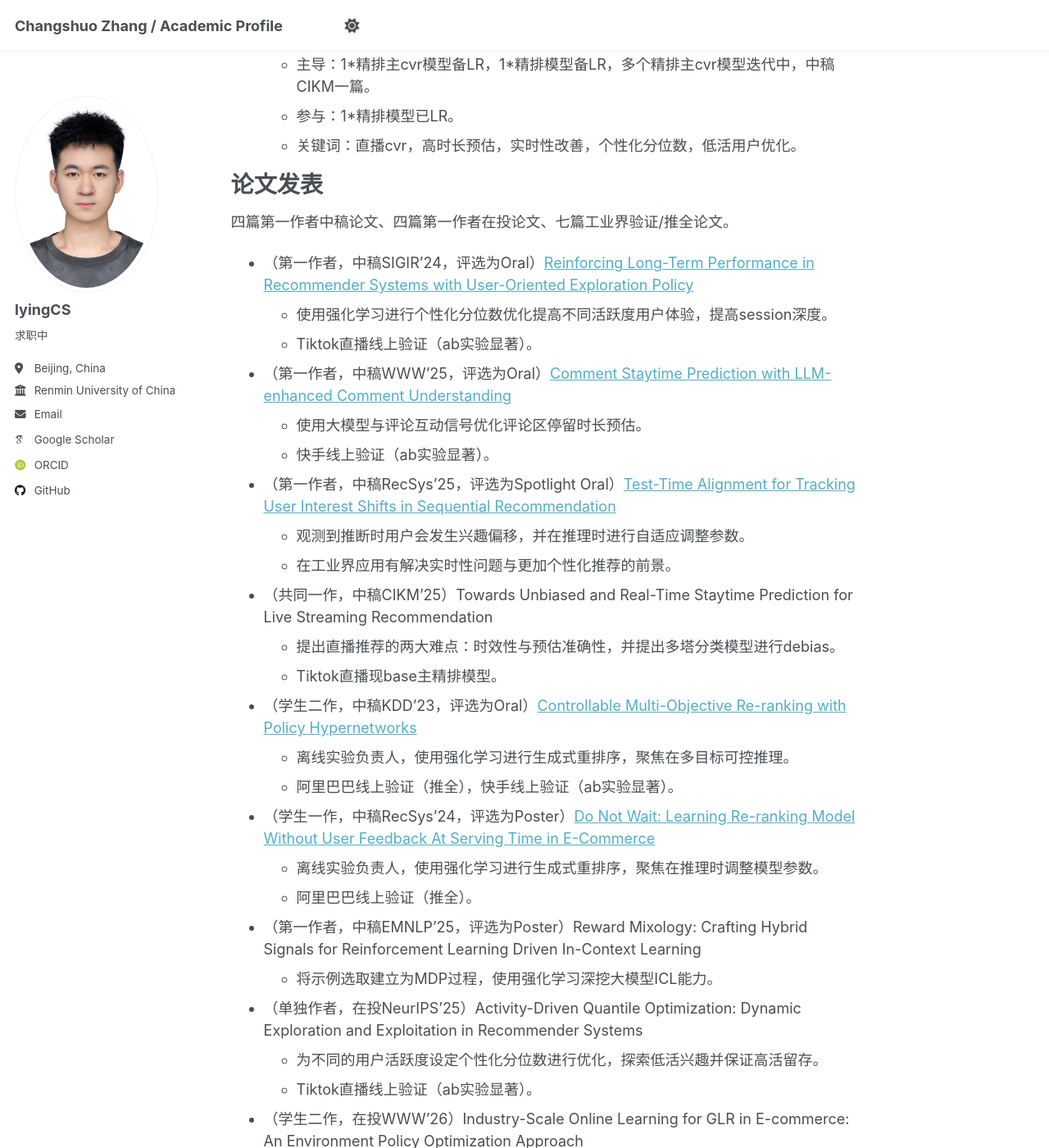
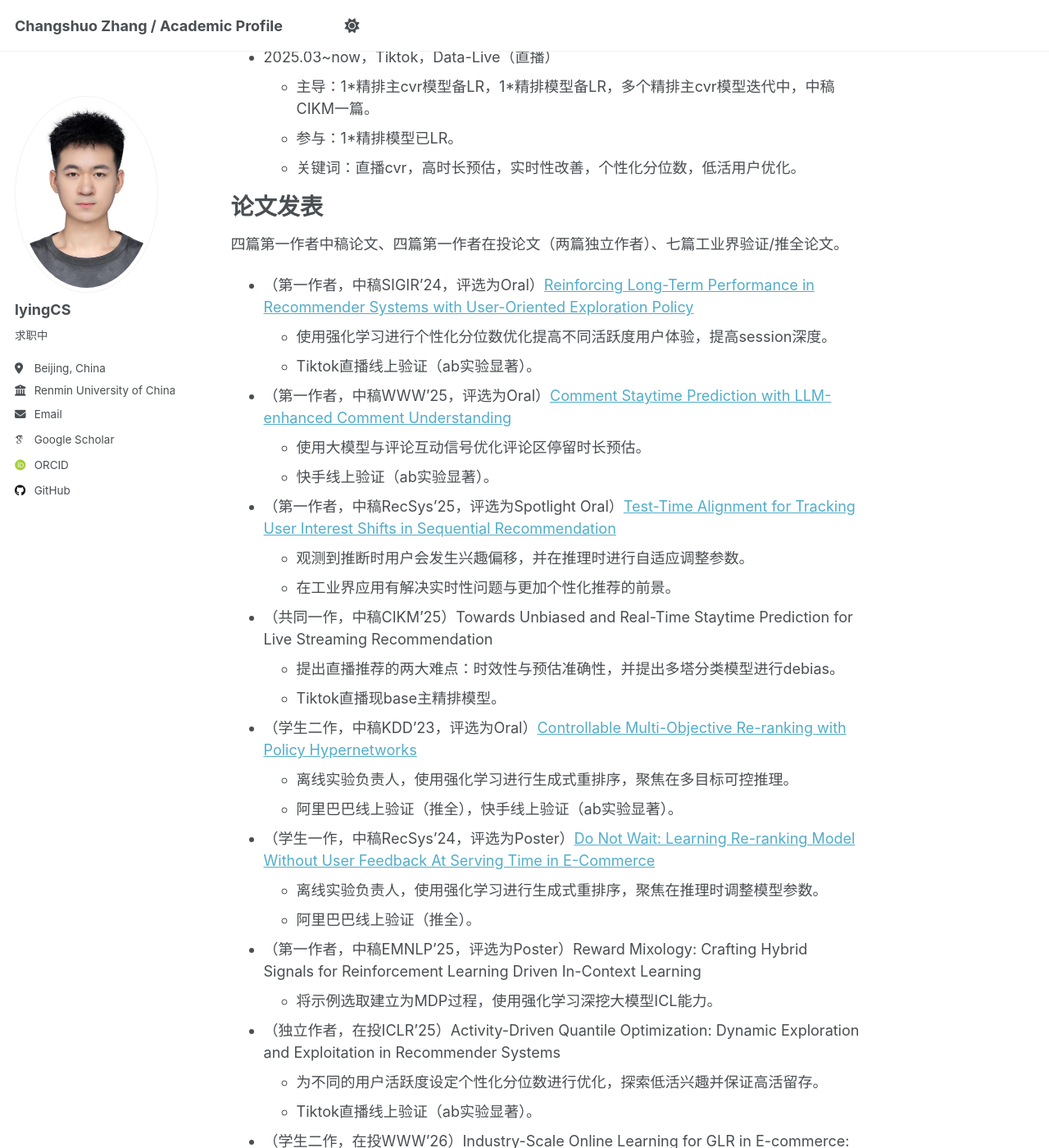
Before and after one commit to lyingCS/lyingCS.github.io, a Jekyll site: the page built from _pages/about.md, in a window 1280 px wide and 1400 px high, scrolled down 1145 px. Shown: the whole window at 82% size. Built offline with Jekyll 4.4.1, drawn with Linux system fonts in a browser that asks for light colours; some web fonts are replaced; some of the changed text lies outside the part shown.

Commit message:
Update about.md

```diff
--- a/_pages/about.md
+++ b/_pages/about.md
@@ -26,7 +26,7 @@ redirect_from:
 
 + 生成式推荐模型（强化学习for推荐系统）
   + _Better exploration and exploitation towards long-term reward!_
-  + KDD + RecSys + SIGIR + NIPS[submitting] + WWW[submitting] + n*LR
+  + KDD + RecSys + SIGIR + ICLR[submitting] + SIGIR[submitting] + WWW[submitting] + n*LR
 + 奖励模型（时长预估模型）
   + _Provide a better reward!_
   + WWW + CIKM + n*LR
@@ -48,7 +48,7 @@ redirect_from:
 论文发表
 ======
 
-四篇第一作者中稿论文、四篇第一作者在投论文、七篇工业界验证/推全论文。
+四篇第一作者中稿论文、四篇第一作者在投论文（两篇独立作者）、七篇工业界验证/推全论文。
 
 + （第一作者，中稿SIGIR'24，评选为Oral）[Reinforcing Long-Term Performance in Recommender Systems with User-Oriented Exploration Policy](https://dl.acm.org/doi/10.1145/3626772.3657714)
   + 使用强化学习进行个性化分位数优化提高不同活跃度用户体验，提高session深度。
@@ -70,7 +70,7 @@ redirect_from:
   + 阿里巴巴线上验证（推全）。
 + （第一作者，中稿EMNLP'25，评选为Poster）Reward Mixology: Crafting Hybrid Signals for Reinforcement Learning Driven In-Context Learning
   + 将示例选取建立为MDP过程，使用强化学习深挖大模型ICL能力。
-+ （单独作者，在投NeurIPS'25）Activity-Driven Quantile Optimization: Dynamic Exploration and Exploitation in Recommender Systems
++ （独立作者，在投ICLR'25）Activity-Driven Quantile Optimization: Dynamic Exploration and Exploitation in Recommender Systems
   + 为不同的用户活跃度设定个性化分位数进行优化，探索低活兴趣并保证高活留存。
   + Tiktok直播线上验证（ab实验显著）。
 + （学生二作，在投WWW'26）Industry-Scale Online Learning for GLR in E-commerce: An Environment Policy Optimization Approach
```
